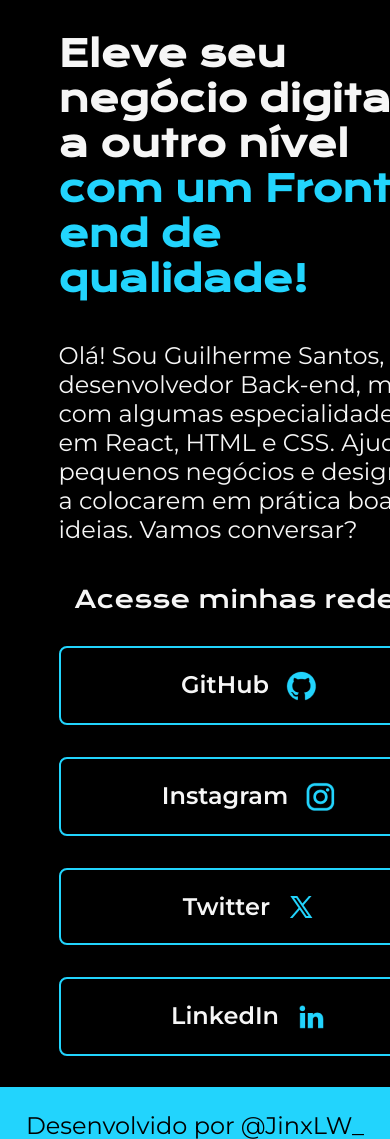
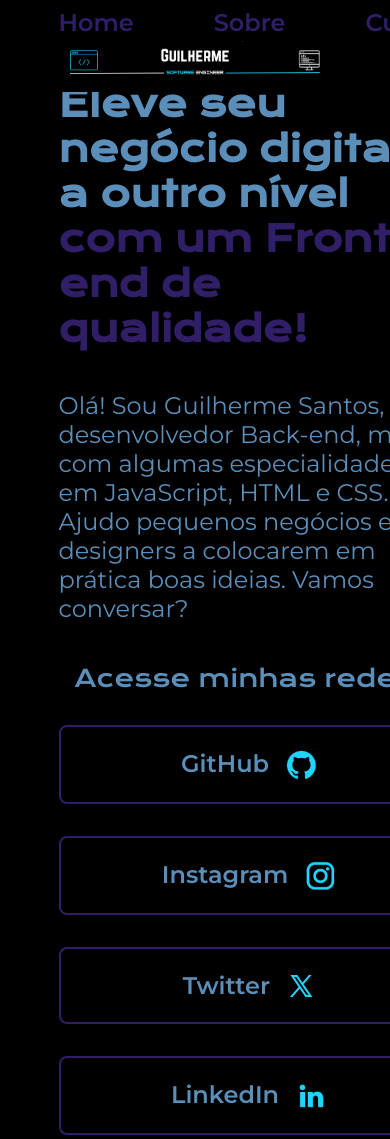
Before and after one commit to GuiBSantos/projeto-html, a plain HTML site: page index.html in a window 390 px wide. Shown: the top 1139 px of the page. Drawn offline with nearby package versions, Linux system fonts and the light colour scheme.

Commit message:
1.2 do projeto - foto provisoria; sobre mim provisorio; aba de curriculo adicionada.

```diff
--- a/index.html
+++ b/index.html
@@ -5,17 +5,24 @@
     <meta http-equiv="X-UA-Compatible" content="IE=edge">
     <meta name="viewport" content="width=device-width, initial-scale=1.0">
     <title>Portifolio</title>
-    <link rel="stylesheet" href="style.css">
+    <link rel="stylesheet" href="styles/style.css">
 </head>
 <body>
-    <header></header>
+    <header class="cabecalho">
+            <nav class="cabecalho__menu">
+                <a href="index.html" class="cabecalho__menu__link">Home</a>
+                <a href="about.html" class="cabecalho__menu__link">Sobre mim</a>
+                <a href="curriculo.html" class="cabecalho__menu__link">Curriculo</a>
+                <img class="cabecalho__menu__img" src="assets/logo.png" alt="">
+            </nav>
+    </header>
     <main class="apresentacao">
         <section class="apresentacao__conteudo">
             <h1 class="apresentacao__conteudo__titulo">Eleve seu negócio digital a outro nível
             <strong class="titulo-destaque">com um Front-end de qualidade!
             </strong></h1>
             <p class="apresentacao__conteudo__texto">Olá! Sou Guilherme Santos, desenvolvedor
-            Back-end, mas com algumas especialidades em React, HTML e
+            Back-end, mas com algumas especialidades em JavaScript, HTML e
             CSS. Ajudo pequenos negócios e designers a
             colocarem em prática boas ideias. Vamos
             conversar?</p>
--- a/style.css
+++ /dev/null
@@ -1,84 +0,0 @@
-@import url('https://fonts.googleapis.com/css2?family=Krona+One&display=swap');
-@import url('https://fonts.googleapis.com/css2?family=Krona+One&family=Montserrat:ital,wght@0,100..900;1,100..900&display=swap');
-
-*{
-    margin: 0;
-    padding: 0;
-}
-body{
-    box-sizing: border-box;
-    background-color: #000000;
-    color: #F6F6F6;
-}
-.titulo-destaque{
-    color: #22D4FD;
-}
-.apresentacao{
-    padding: 8% 15%;
-    display: flex;
-    align-items: center;
-    justify-content: space-between;
-}
-
-.apresentacao__conteudo{
-    width: 615px;
-    display: flex;
-    flex-direction: column;
-    gap: 40px;
-}
-
-.apresentacao__conteudo__titulo{
-    font-size: 36px;
-    font-family: "Krona One", serif;
-}
-
-.apresentacao__conteudo__texto{
-    font-size: 24px;
-    font-family: "Montserrat", serif;
-}
-
-.apresentacao__links {
-    display: flex;
-    align-items: center;
-    flex-direction: column;
-    justify-content: space-between;
-    gap: 32px;
-}
-
-.apresentacao__links__subtitulo {
-    font-family: "Krona One", serif;
-    font-weight: 400;
-    font-size: 24px;
-}
-
-.apresentacao__links__link {
-    display: flex;
-    justify-content: center;
-    gap: 16px;
-    border: 2px solid #22D4FD;
-    width: 378px;
-    text-align: center;
-    border-radius: 8px;
-    font-size: 24px;
-    font-weight: 600;
-    padding: 21.5px 0;
-    text-decoration: none;
-    color: #F6F6F6;
-    font-family: 'Montserrat', sans-serif;
-}
-
-.apresentacao__links__link:hover{
-    background-color: #272727;
-    padding: 3%;
-}
-
-.rodape {
-    text-align: center;
-    padding: 24px;
-    font-family: "Montserrat", serif;
-    font-weight: 400;
-    font-size: 24px;
-    color: #000000;
-    background-color: #22D4FD;
-
-}
--- /dev/null
+++ b/styles/style.css
@@ -0,0 +1,132 @@
+@import url('https://fonts.googleapis.com/css2?family=Krona+One&display=swap');
+@import url('https://fonts.googleapis.com/css2?family=Krona+One&family=Montserrat:ital,wght@0,100..900;1,100..900&display=swap');
+
+:root{
+    --cor-primaria: #000000;
+    --cor-secundaria: #5B8FB9;
+    --cor-terciaria: #301E67;
+    --cor-hover: #B6EADA;
+
+    --fonte-principal: "Krona One", serif;
+    --fonte-secundaria: "Montserrat", serif;
+}
+
+*{
+    margin: 0;
+    padding: 0;
+}
+body{
+    box-sizing: border-box;
+    background-color: var(--cor-primaria);
+    color: var(--cor-secundaria);
+}
+
+.cabecalho__menu__link {
+    font-size: 24px;
+    font-weight: 600;
+    color: var(--cor-terciaria);
+    text-decoration: none;
+    font-family: var(--fonte-secundaria);
+}
+
+.cabecalho__menu__link:hover {
+    color: #93f7f7;
+}
+.cabecalho{
+    padding: 2% 0% 0% 15%;
+}
+
+.cabecalho__menu{
+    display: flex;
+    gap: 80px;
+
+}
+
+.cabecalho__menu__img {
+    position: absolute;
+    top: 2%;
+    left: 50%;
+    transform: translateX(-50%);
+    height: auto;
+}
+
+@media (max-width: 768px) {
+    .cabecalho__menu__img {
+        top: 5%;
+        height: 50px;
+    }
+}
+
+.apresentacao{
+    padding: 4% 15%;
+    display: flex;
+    align-items: center;
+    justify-content: space-between;
+}
+
+.apresentacao__conteudo{
+    width: 615px;
+    display: flex;
+    flex-direction: column;
+    gap: 40px;
+}
+
+.apresentacao__conteudo__titulo{
+    font-size: 36px;
+    font-family: var(--fonte-principal);
+}
+
+.titulo-destaque{
+    color: var(--cor-terciaria)
+}
+
+.apresentacao__conteudo__texto{
+    font-size: 24px;
+    font-family: var(--fonte-secundaria);
+}
+
+.apresentacao__links {
+    display: flex;
+    align-items: center;
+    flex-direction: column;
+    justify-content: space-between;
+    gap: 32px;
+}
+
+.apresentacao__links__subtitulo {
+    font-family: var(--fonte-principal);
+    font-weight: 400;
+    font-size: 24px;
+}
+
+.apresentacao__links__link {
+    display: flex;
+    justify-content: center;
+    gap: 16px;
+    border: 2px solid var(--cor-terciaria);
+    width: 378px;
+    text-align: center;
+    border-radius: 8px;
+    font-size: 24px;
+    font-weight: 600;
+    padding: 21.5px 0;
+    text-decoration: none;
+    color: var(--cor-secundaria);
+    font-family: var(--fonte-secundaria);
+}
+
+.apresentacao__links__link:hover{
+    background-color: var(--cor-hover);
+    padding: 3%;
+}
+
+.rodape {
+    text-align: center;
+    padding: 24px;
+    font-family: var(--fonte-secundaria);
+    font-weight: 400;
+    font-size: 24px;
+    color: var(--cor-primaria);
+    background-color: var(--cor-terciaria);
+
+}
```
Also changed, not shown: about.html (added, +32 -0 lines), curriculo.html (added, +47 -0 lines), assets/Imagem.png, assets/logo.png (added).
